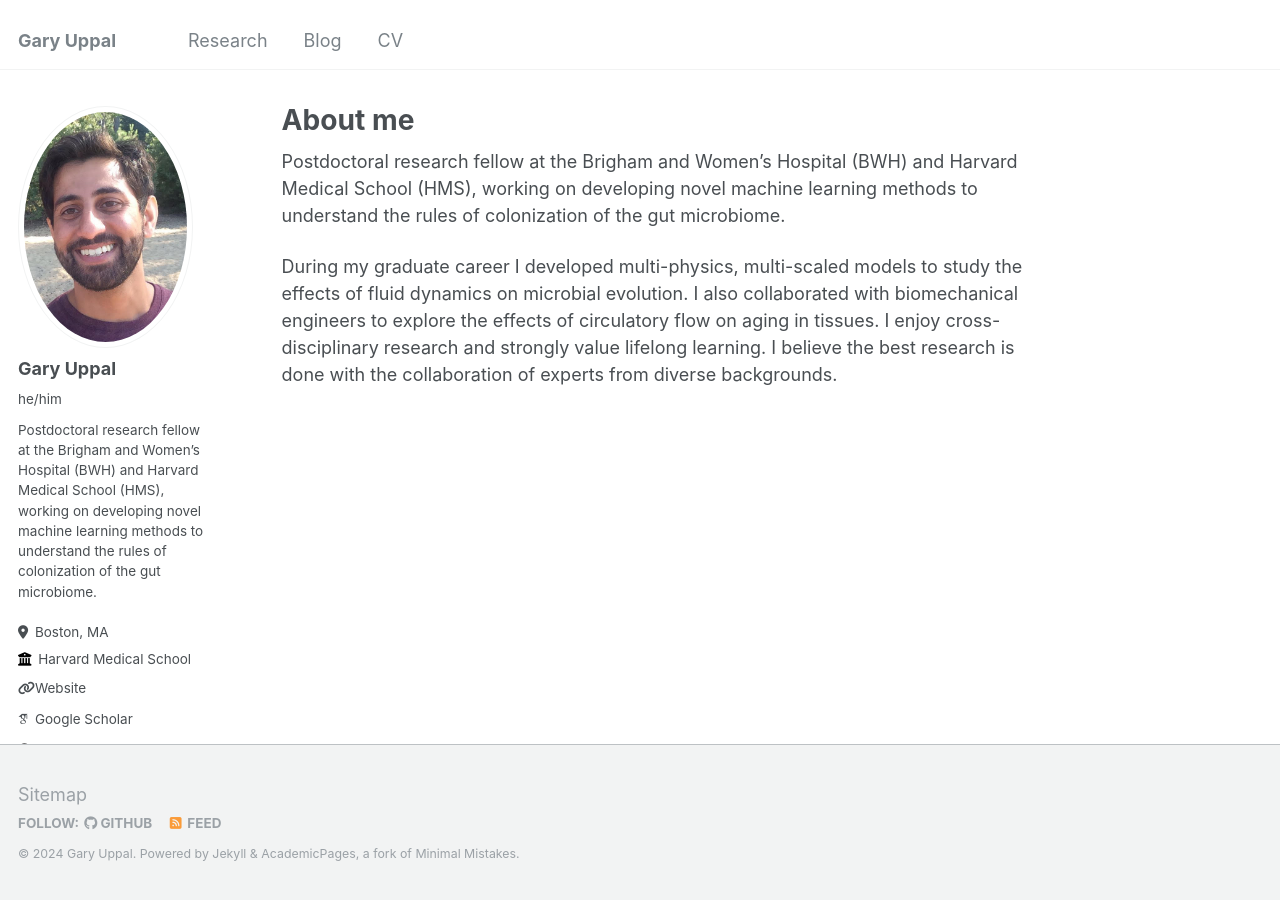
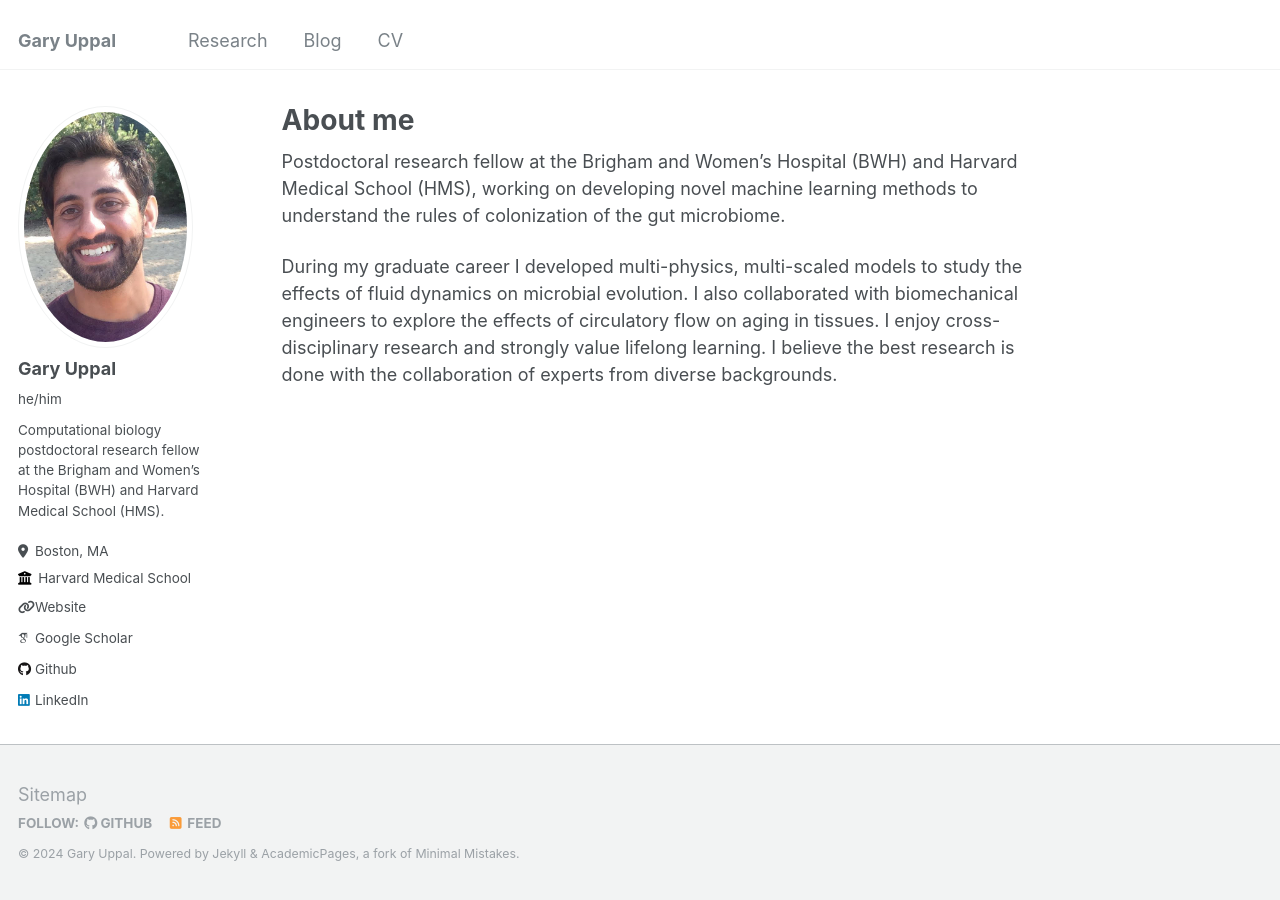
Before and after one commit to garyuppal/garyuppal.github.io, a Jekyll site: the page built from _pages/about.md, in a window 1280 px wide. Built offline with Jekyll 4.4.1, drawn with Linux system fonts in a browser that asks for light colours; some web fonts are replaced.

Commit message:
update bio

```diff
--- a/_config.yml
+++ b/_config.yml
@@ -24,7 +24,7 @@ author:
   avatar           : "profile.png"
   name             : "Gary Uppal"
   pronouns         : "he/him"
-  bio              : "Postdoctoral research fellow at the Brigham and Women’s Hospital (BWH) and Harvard Medical School (HMS), working on developing novel machine learning methods to understand the rules of colonization of the gut microbiome."
+  bio              : "Computational biology postdoctoral research fellow at the Brigham and Women’s Hospital (BWH) and Harvard Medical School (HMS)."
   location         : "Boston, MA"
   employer         : "Harvard Medical School"
   uri              : https://garyuppal.github.io
```
